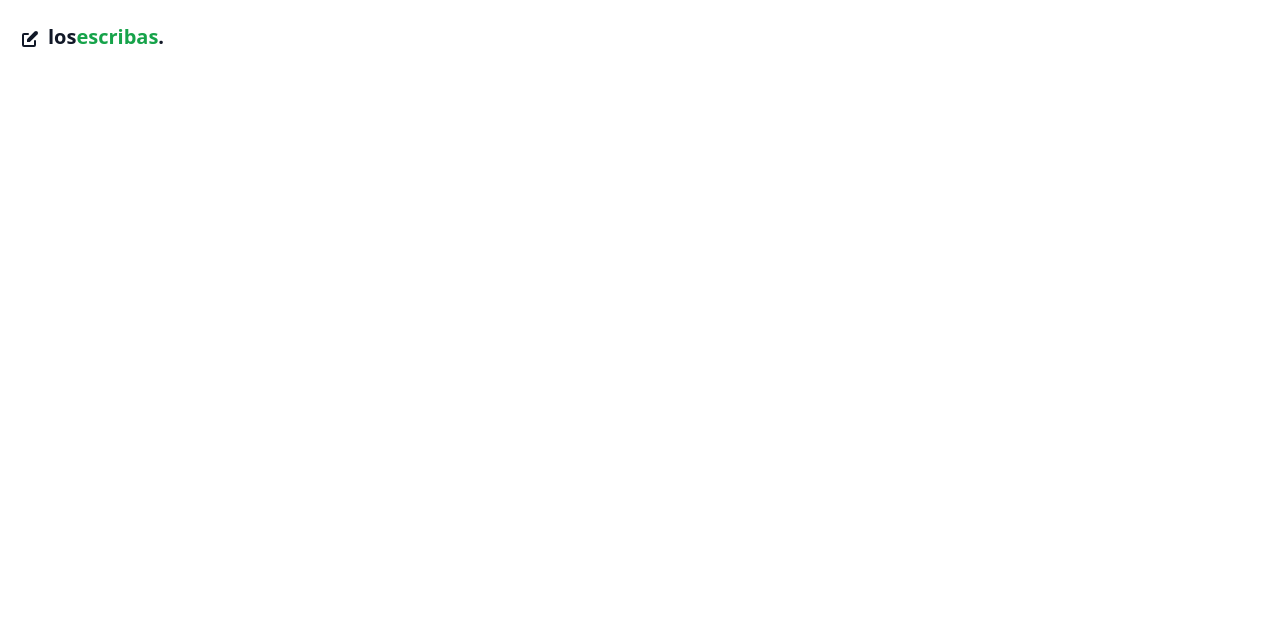
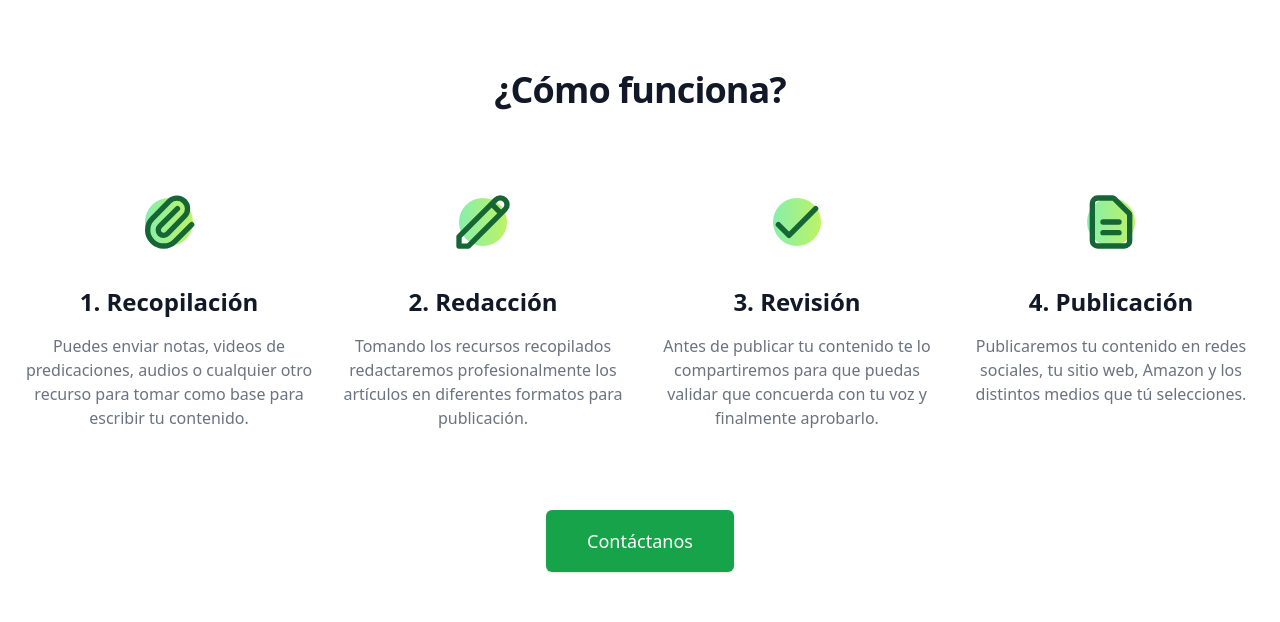
Before and after one commit to JosmanPS/los-escribas, a Next.js app: page / in a window 1280 px wide. Shown: the part 1975-2597 px from the top of the page. Before the commit the page ends 2090 px from the top, so only its background shows below. Built offline with nearby package versions, Linux system fonts and the light colour scheme.

Commit message:
Proccess

```diff
--- a/components/Navigator/index.tsx
+++ b/components/Navigator/index.tsx
@@ -13,7 +13,7 @@ export default function Navigator() {
   }
 
   return (
-    <nav className="sticky top-0 z-50 border-b border-neutral-200 bg-white/60 backdrop-blur-md">
+    <nav className="top-0 z-50 border-b border-neutral-200 bg-white/60 backdrop-blur-md">
       <Container>
         <div className="container flex flex-wrap justify-between items-center mx-auto pt-6 pb-6">
           <BrandName />
--- /dev/null
+++ b/components/pages/Home/Process/index.tsx
@@ -0,0 +1,65 @@
+import React from 'react'
+import Container from '~/components/Container'
+import {
+  PaperClipIcon,
+  PencilIcon,
+  DocumentTextIcon,
+  CheckIcon,
+} from '@heroicons/react/outline'
+import CTAButton from '../CTAButton'
+
+const STEPS = [
+  {
+    title: 'Recopilación',
+    description:
+      'Puedes enviar notas, videos de predicaciones, audios o cualquier otro recurso para tomar como base para escribir tu contenido.',
+    icon: PaperClipIcon,
+  },
+  {
+    title: 'Redacción',
+    description: 'Tomando los recursos recopilados redactaremos profesionalmente los artículos en diferentes formatos para publicación.',
+    icon: PencilIcon,
+  },
+  {
+    title: 'Revisión',
+    description: 'Antes de publicar tu contenido te lo compartiremos para que puedas validar que concuerda con tu voz y finalmente aprobarlo.',
+    icon: CheckIcon,
+  },
+  {
+    title: 'Publicación',
+    description: 'Publicaremos tu contenido en redes sociales, tu sitio web, Amazon y los distintos medios que tú selecciones.',
+    icon: DocumentTextIcon,
+  },
+]
+
+export default function Process() {
+  return (
+    <section className="py-24">
+      <Container>
+        <h2 className="text-center text-3xl leading-9 font-extrabold tracking-tight text-gray-900 sm:text-4xl mb-20">
+          ¿Cómo funciona?
+        </h2>
+        <div className="grid md:grid-cols-2 lg:grid-cols-4 mb-20 gap-y-12 md:gap-x-12 lg:gap-x-4">
+          {STEPS.map((step, index) => (
+            <div key={index} className="flex flex-col items-center text-center">
+              <div className="relative flex items-center justify-center mb-8">
+                <div className="absolute h-12 w-12 rounded-full bg-gradient-to-r from-green-300 to-lime-300"></div>
+                <step.icon
+                  className="relative h-16 w-16 text-green-800"
+                  aria-hidden="true"
+                />
+              </div>
+              <h3 className="text-gray-900 font-extrabold text-xl lg:text-2xl mb-4">
+                {index + 1}. {step.title}
+              </h3>
+              <p className="text-base text-gray-500">{step.description}</p>
+            </div>
+          ))}
+        </div>
+        <div className="flex items-center justify-center">
+          <CTAButton />
+        </div>
+      </Container>
+    </section>
+  )
+}
--- a/pages/index.tsx
+++ b/pages/index.tsx
@@ -2,6 +2,7 @@ import Layout from "~/components/Layout";
 import Features from "~/components/pages/Home/Features";
 import Hero from "~/components/pages/Home/Hero";
 import CTAImage from "~/components/pages/Home/CTAImage";
+import Process from "~/components/pages/Home/Process";
 
 export default function Home() {
   return (
@@ -9,6 +10,7 @@ export default function Home() {
       <Hero />
       <Features />
       <CTAImage />
+      <Process />
     </Layout>
   );
 }
```
